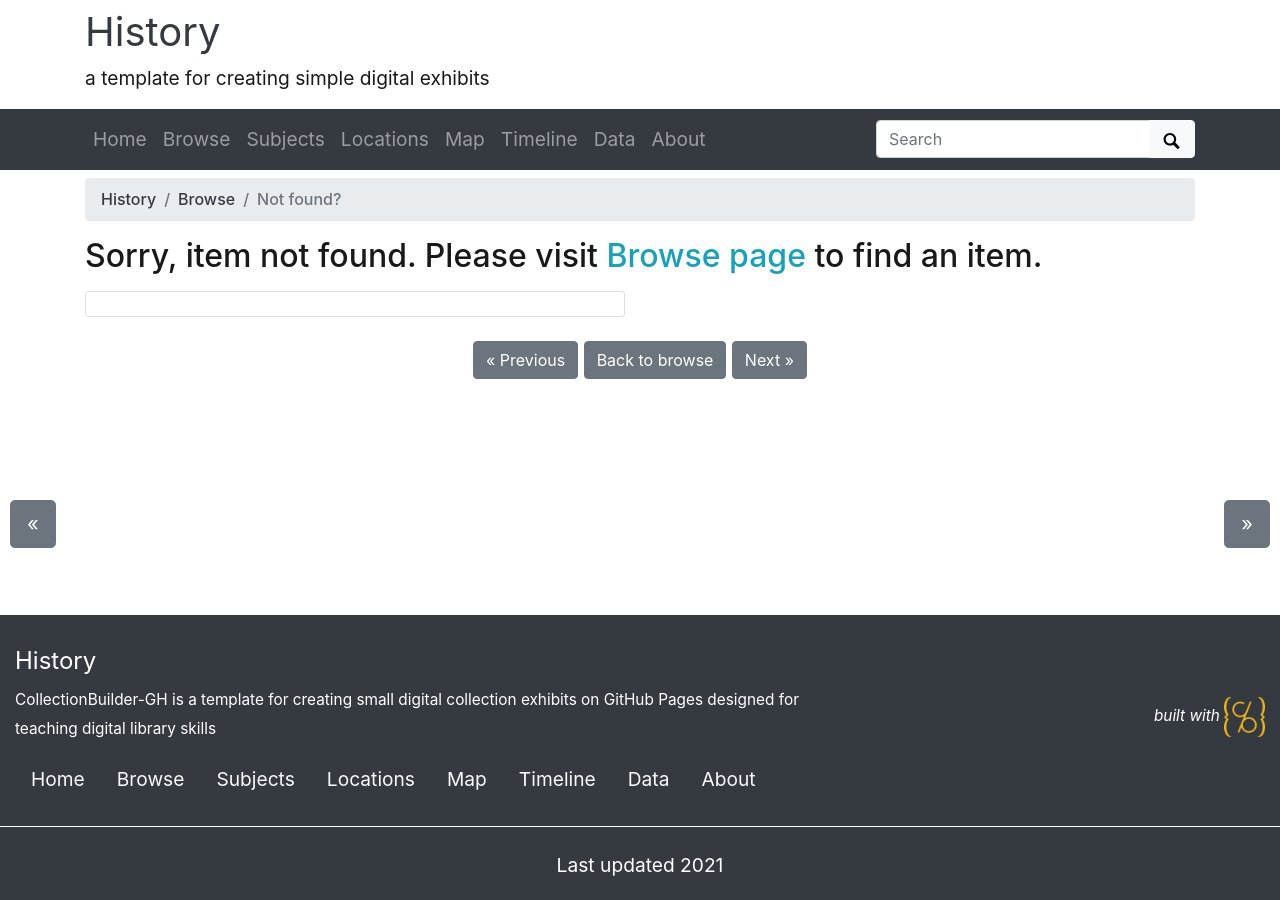
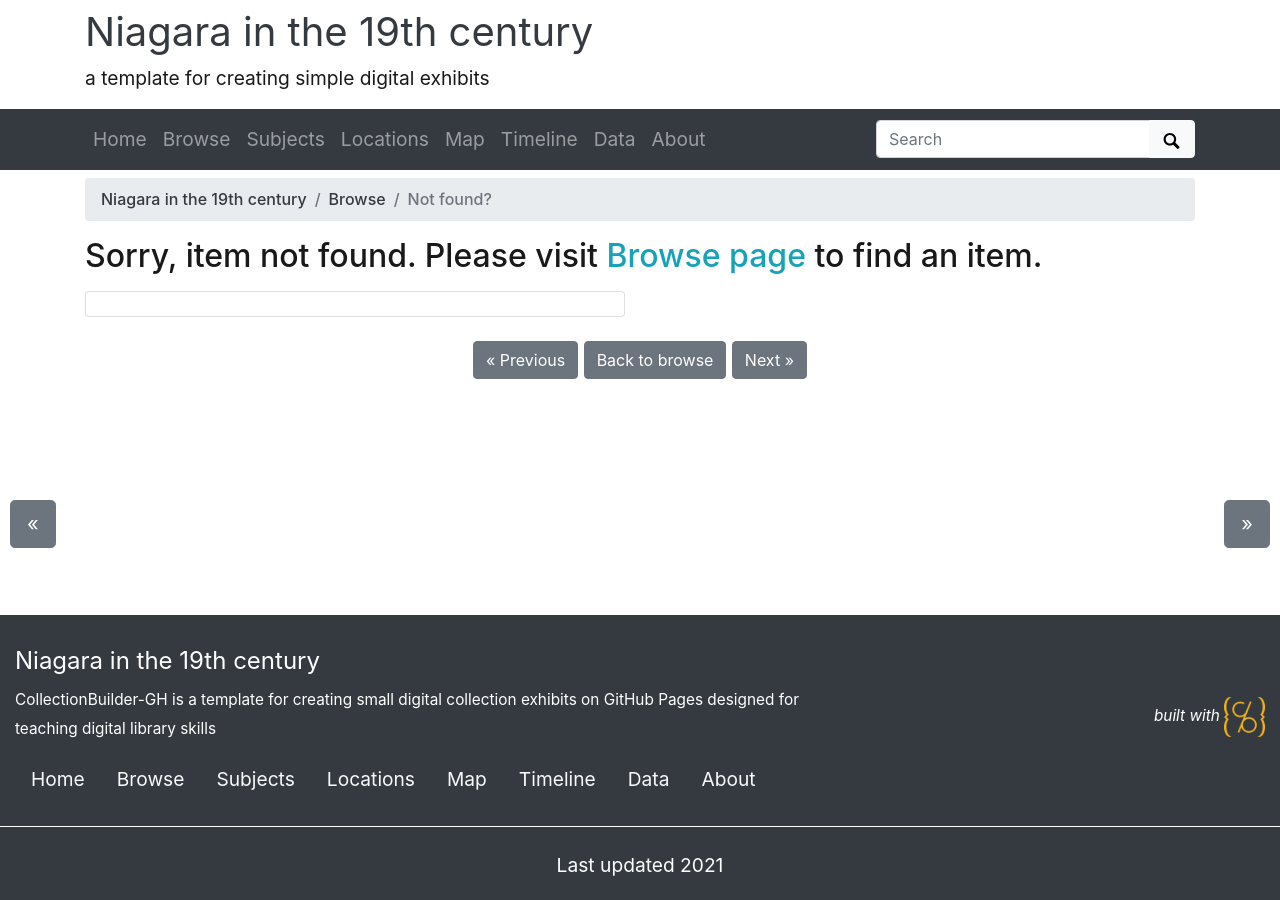
Before and after one commit to JingyueZ/history, a Jekyll site: the page built from pages/item.md, in a window 1280 px wide. Built offline with Jekyll 4.4.1, drawn with Linux system fonts in a browser that asks for light colours.

Commit message:
Update _config.yml

```diff
--- a/_config.yml
+++ b/_config.yml
@@ -20,7 +20,7 @@ source-code: https://github.com/JingyueZ/history
 # SITE SETTINGS
 #
 # title of site appears in banner
-title: History
+title: Niagara in the 19th century
 # tagline, a short phrase that will appear throughout the site in the top banner
 tagline: a template for creating simple digital exhibits
 # description appears in meta tags and other locations
```
